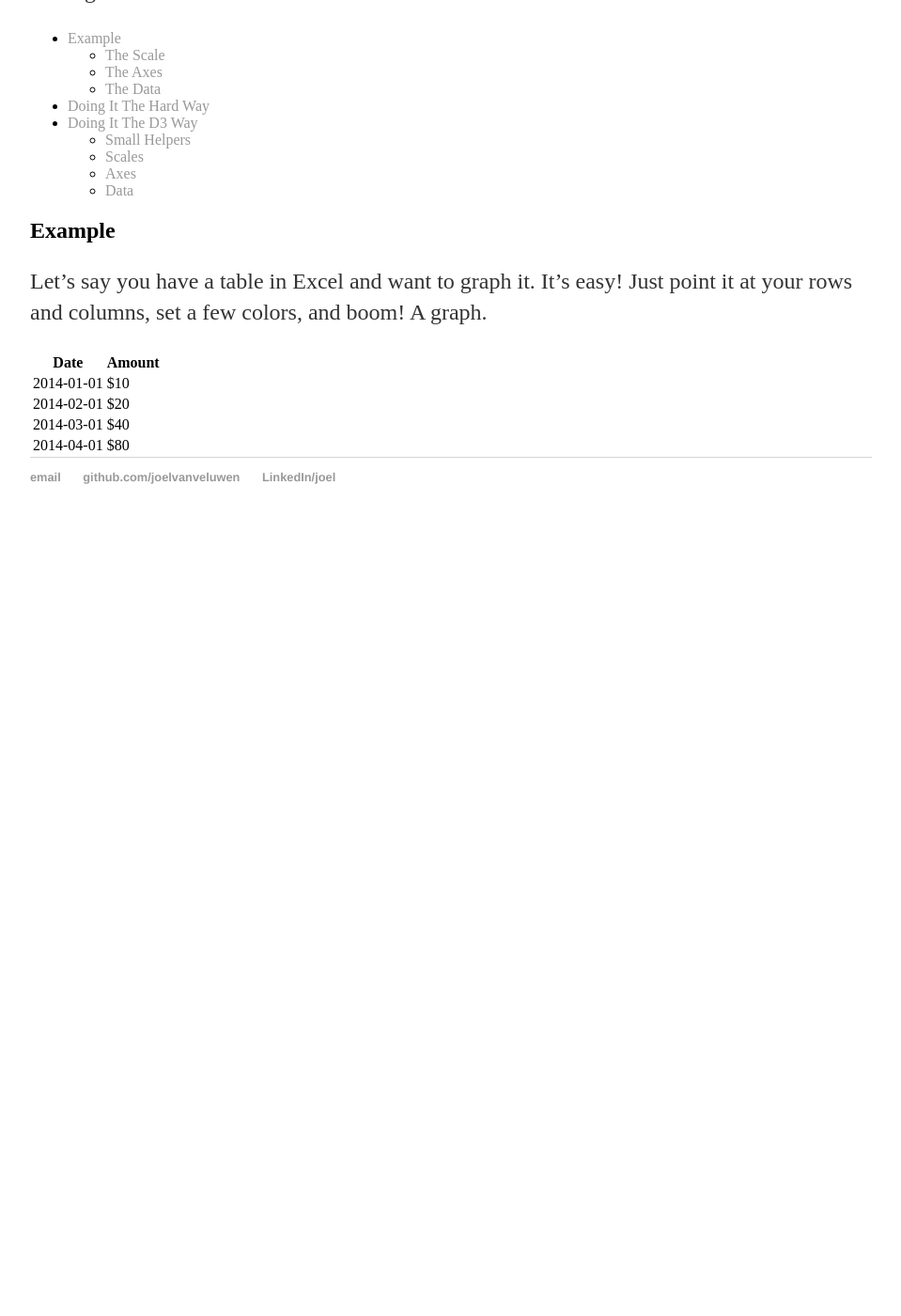
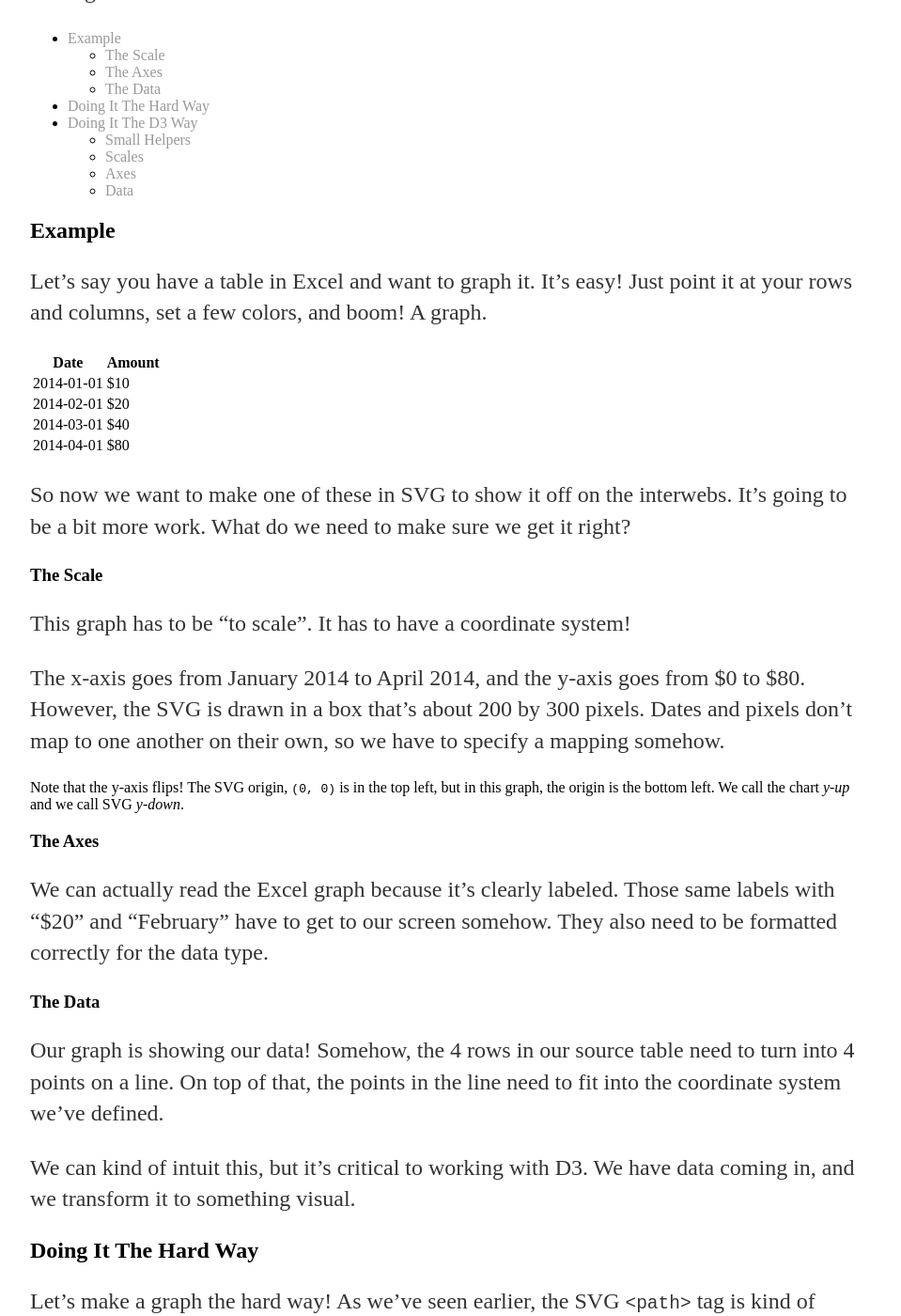
Before and after one commit to joelvanveluwen-zz/old_joelvanveluwen.github.io, a Jekyll site: the page built from _posts/2016-08-08-d3-test.md, in a window 1280 px wide and 1400 px high, scrolled down 270 px. Shown: the whole window at 94% size, without its empty margins (160-1119 px from the left). Built offline with Jekyll 4.4.1, drawn with Linux system fonts in a browser that asks for light colours; before the commit the page ends 900 px from its top, so only the background shows below that; some of the changed text lies outside the part shown.

Commit message:
Update 2016-08-08-d3-test.md

```diff
--- a/_posts/2016-08-08-d3-test.md
+++ b/_posts/2016-08-08-d3-test.md
@@ -2,6 +2,7 @@
 layout: post
 title: Parts of a Graph
 ---
+
 
 - [Example](#example)
   - [The Scale](#the-scale)
@@ -52,3 +53,100 @@ it at your rows and columns, set a few colors, and boom! A graph.
   <div class="example example-result">
   </div>
 </div>
+
+So now we want to make one of these in SVG to show it off on the interwebs.
+It's going to be a bit more work. What do we need to make sure we get it right?
+
+### The Scale
+
+This graph has to be "to scale". It has to have a coordinate system!
+
+The x-axis goes from January 2014 to April 2014, and the y-axis goes from $0 to
+$80. However, the SVG is drawn in a box that's about 200 by 300 pixels. Dates
+and pixels don't map to one another on their own, so we have to specify a mapping
+somehow.
+
+<div class="info">
+  Note that the y-axis flips! The SVG origin, <kbd>(0, 0)</kbd> is in the top left,
+  but in this graph, the origin is the bottom left. We call the chart
+  <em>y-up</em> and we call SVG <em>y-down</em>.
+</div>
+
+### The Axes
+
+We can actually read the Excel graph because it's clearly labeled. Those same labels
+with "$20" and "February" have to get to our screen somehow. They also need to be
+formatted correctly for the data type.
+
+### The Data
+
+Our graph is showing our data! Somehow, the 4 rows in our source table
+need to turn into 4 points on a line. On top of that, the points in the line
+need to fit into the coordinate system we've defined.
+
+We can kind of intuit this, but it's critical to working with D3. We have data
+coming in, and we transform it to something visual.
+
+## Doing It The Hard Way
+
+Let's make a graph the hard way! As we've seen earlier, the SVG `<path>` tag is
+kind of complex, so we'll swap out a line graph for a scatterplot.
+
+We'll need to manually write out each point. Transform attributes are inherited
+by child elements, so we can use `<g>` tags to move entire groups, such as the
+axes, or even offset the entire graph by a margin.
+
+<div class="example-row-2">
+  <div class="example">
+    {% highlight html
+      %}{% _includes/examples/scatterplot.svg %}
+    {% endhighlight %}
+  </div>
+  <div class="example">
+    {% _includes/examples/scatterplot.svg %}
+  </div>
+</div>
+
+Man! All that work for such a simple graph? SVG is a lot of work!
+
+## Doing It The D3 Way
+
+Good news! D3 has pieces to help with each of the parts of a graph we listed
+above! However, D3 does this in the spirit of "automating the hard bits you
+already understand", rather than making it all happen.
+
+### Small Helpers
+
+There are a few operations that come up all the time, such as finding the
+minimum and maximum values of a data set (even both at the same time, the
+"extent").
+
+In D3, our source data is always plain old Javascript objects (POJOs). Most
+often the data is homogenous arrays.
+
+<div class="example-row-1">
+  <div class="example">
+    {% highlight javascript
+      %}{% _includes/examples/data.js %}
+d3.min(numbers);
+// 1
+    {% endhighlight %}
+  </div>
+</div>
+
+In D3 code, it's common to pass callbacks that are used on all elements of a
+group. These callbacks are almost always called back with two arguments: the
+element and its index. It's common to name these parameters `d` and `i`
+respectively.
+
+<div class="example-row-1">
+  <div class="example">
+    {% highlight javascript %}
+d3.max(data, function(d, i) { return d.amount });
+// 80
+
+d3.extent(numbers);
+// [1, 10]
+    {% endhighlight %}
+  </div>
+</div>
```
